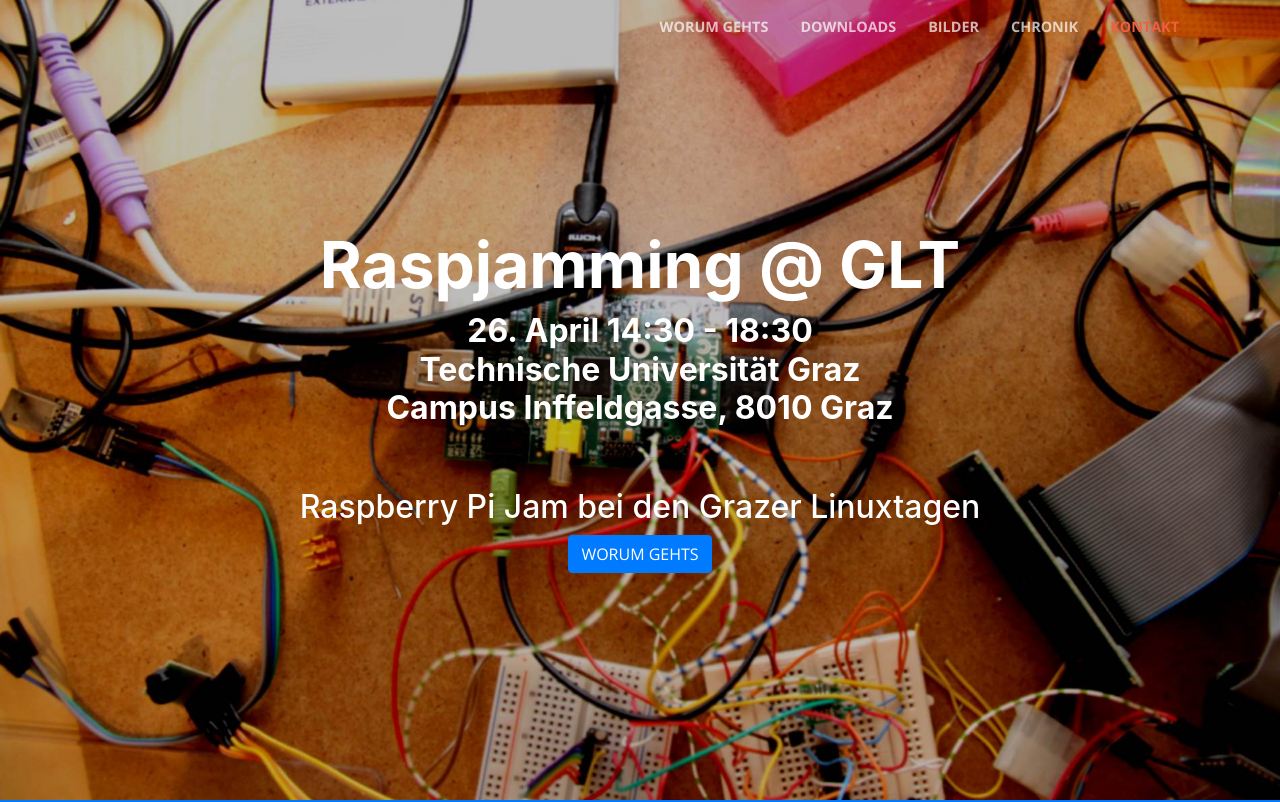
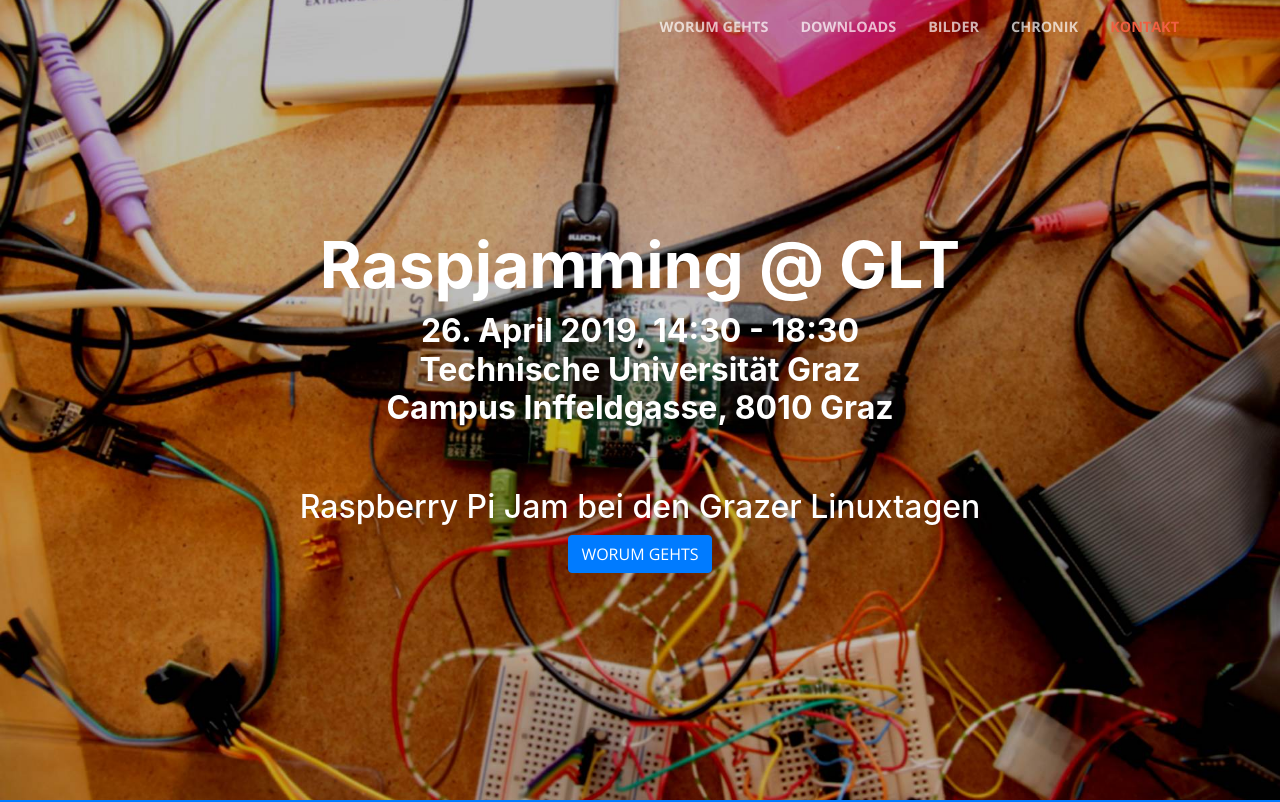
Before and after one commit to GrazerComputerClub/Raspjamming-Doc, a website with bundled scripts: page index.html in a window 1280 px wide. Shown: the top 802 px of the page. Built offline with nearby package versions, Linux system fonts and the light colour scheme.

Commit message:
add year

```diff
--- a/index.html
+++ b/index.html
@@ -70,7 +70,7 @@
               <strong>Raspjamming @ GLT</strong><BR>
             </h1>
             <h2>
-              <strong>26. April 14:30 - 18:30 <BR>
+              <strong>26. April 2019, 14:30 - 18:30 <BR>
               Technische Universität Graz <BR>
 Campus Inffeldgasse, 8010 Graz</strong>
             </h2>
```
